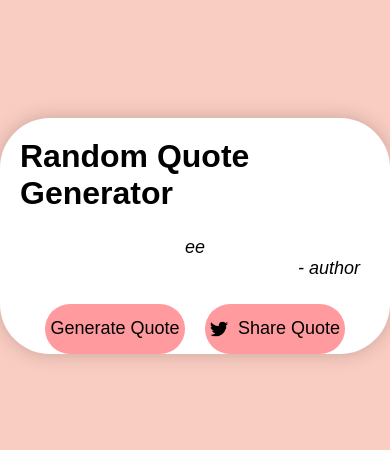
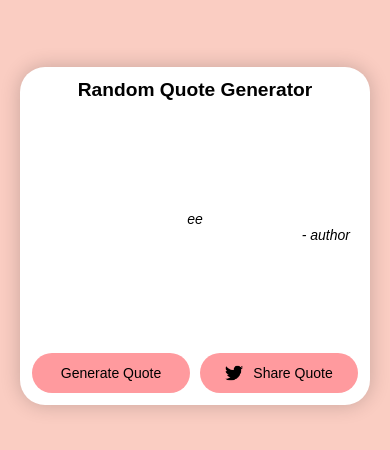
Before and after one commit to VrajChariot/Quote-Generator, a plain HTML site: page index.html in a window 390 px wide. Shown: the part 186-636 px from the top of the page. Drawn offline with Linux system fonts and the light colour scheme.

Commit message:
Made the web app responsive

```diff
--- a/style.css
+++ b/style.css
@@ -32,15 +32,17 @@ body{
 
 .container{
     width: 80vh;
+    max-width: 800px; /* Add max-width */
+    min-height: 28vh; /* Change height to min-height */
     background-color: white;
     border-radius: 50px;
-    height: 28vh;
     padding: 20px;
     display: flex;
     justify-content: space-between;
     align-items: center;
     flex-direction: column;
     box-shadow: 0 0 20px rgba(0, 0, 0, 0.2);
+    margin: 20px; /* Add margin for smaller screens */
 }
 
 .quote-display{
@@ -133,3 +135,68 @@ body{
 #share-quote:active img {
     transform: scale(0.95);
 }
+
+@media screen and (max-width: 768px) {
+    .container {
+        width: 90%;
+        min-height: 35vh;
+        border-radius: 30px;
+        padding: 15px;
+    }
+
+    .quote-display {
+        margin: 10px;
+        padding: 8px;
+    }
+
+    .quote-display p {
+        font-size: 16px;
+    }
+
+    h1 {
+        font-size: 1.5rem;
+    }
+
+    .button_wrapper {
+        gap: 10px;
+    }
+
+    #share-quote, .btn {
+        width: 80%;
+        height: 45px;
+        font-size: 16px;
+    }
+}
+
+@media screen and (max-width: 480px) {
+    .container {
+        width: 95%;
+        min-height: 40vh;
+        border-radius: 25px;
+        padding: 12px;
+    }
+
+    .quote-display p {
+        font-size: 14px;
+    }
+
+    h1 {
+        font-size: 1.2rem;
+    }
+
+    #share-quote, .btn {
+        width: 90%;
+        height: 40px;
+        font-size: 14px;
+    }
+}
+
+@media screen and (orientation: landscape) and (max-height: 500px) {
+    .container {
+        min-height: 60vh;
+    }
+
+    .button_wrapper {
+        flex-direction: row;
+    }
+}
```
